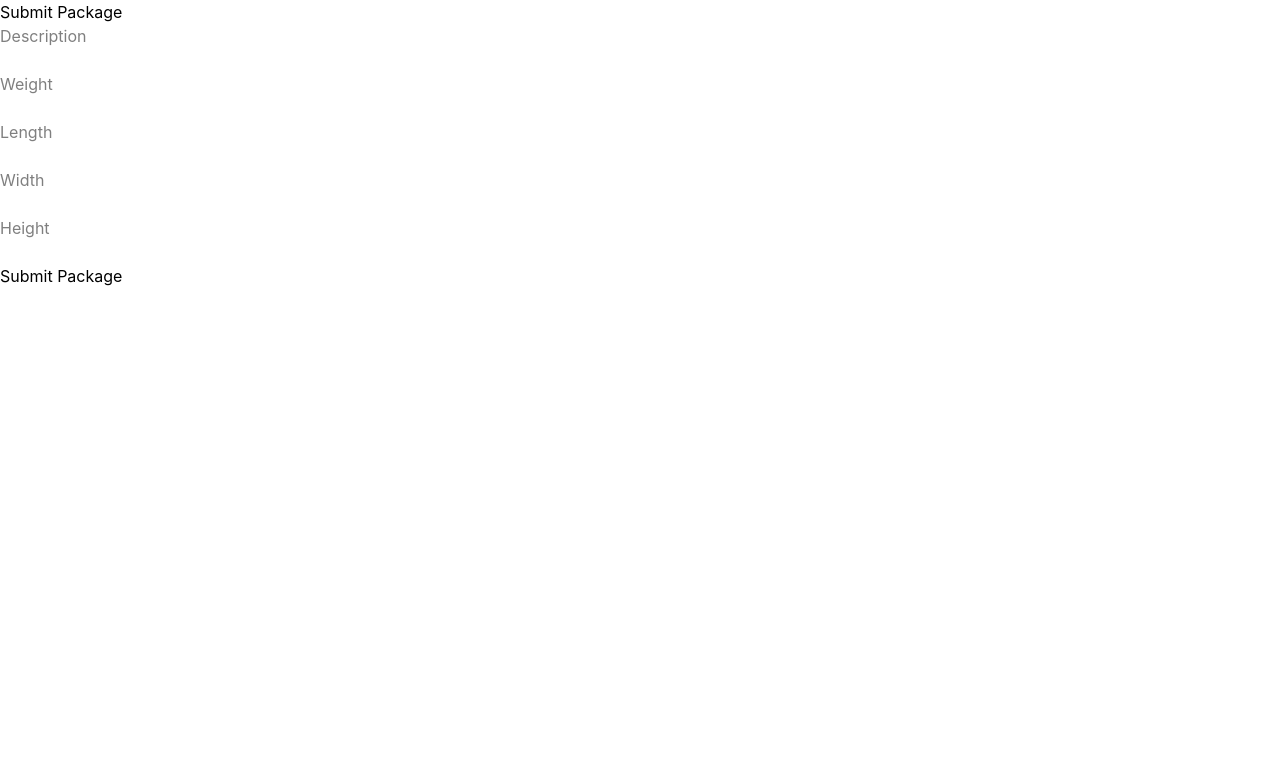
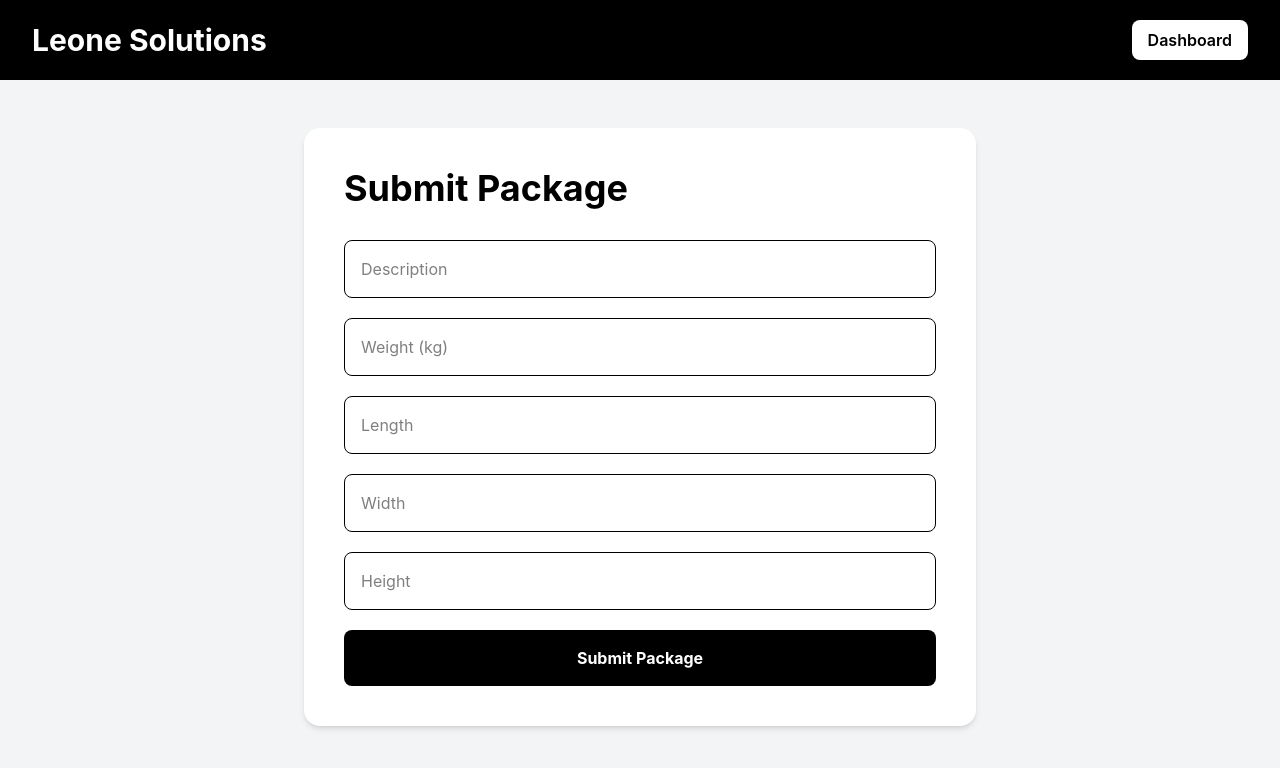
Before and after one commit to Amac01/alpha-mackie-api, a React (Vite) app in the folder client/: page /submit-package in a window 1280 px wide. Shown: the top 768 px of the page. Built offline with nearby package versions, Linux system fonts and the light colour scheme.

Commit message:
Updated the Dashboard and Submitpackage files

```diff
--- a/client/package.json
+++ b/client/package.json
@@ -13,11 +13,11 @@
     "axios": "^1.16.0",
     "react": "^19.2.5",
     "react-dom": "^19.2.5",
-    "react-router-dom": "^7.14.2",
-    "tailwindcss": "^4.2.4"
+    "react-router-dom": "^7.14.2"
   },
   "devDependencies": {
     "@eslint/js": "^10.0.1",
+    "@tailwindcss/vite": "^4.3.0",
     "@types/react": "^19.2.14",
     "@types/react-dom": "^19.2.3",
     "@vitejs/plugin-react": "^6.0.1",
@@ -25,6 +25,7 @@
     "eslint-plugin-react-hooks": "^7.1.1",
     "eslint-plugin-react-refresh": "^0.5.2",
     "globals": "^17.5.0",
+    "tailwindcss": "^4.3.0",
     "vite": "^8.0.10"
   }
 }
--- a/client/src/pages/Dashboard.jsx
+++ b/client/src/pages/Dashboard.jsx
@@ -1,47 +1,109 @@
 import { useEffect, useState } from "react";
+import { Link } from "react-router-dom";
 import API from "../services/api";
-import { Link } from "react-router-dom";
 
 export default function Dashboard() {
+
   const [packages, setPackages] = useState([]);
 
   useEffect(() => {
+
     const fetchPackages = async () => {
       try {
+
         const res = await API.get("/packages/my");
+
         setPackages(res.data);
+
       } catch (err) {
+
         console.error(err);
-        alert("Failed to load packages");
+
       }
     };
 
     fetchPackages();
+
   }, []);
 
   return (
-    <div>
-      <h2>My Packages</h2>
-      <Link to="/submit-package">
-      Submit New Package
-      </Link>
+    <div className="min-h-screen bg-gray-100">
 
-<br /><br />
+      {/* NAVBAR */}
+      <nav className="bg-black text-white px-8 py-5 flex justify-between items-center">
 
-      {packages.length === 0 ? (
-        <p>No packages yet</p>
-      ) : (
-        packages.map((pkg) => (
-          <div key={pkg._id} style={{ border: "1px solid #ccc", margin: "10px", padding: "10px" }}>
-            <h3>{pkg.description}</h3>
-            <p>Tracking ID: {pkg.trackingId}</p>
-            <p>Status: {pkg.status}</p>
-            <p>Weight: {pkg.weight}kg</p>
+        <h1 className="text-3xl font-bold">
+          Leone Solutions
+        </h1>
 
-            {pkg.price && <p>Price: £{pkg.price}</p>}
-          </div>
-        ))
-      )}
+        <Link
+          to="/submit-package"
+          className="bg-white text-black px-4 py-2 rounded-lg font-semibold hover:bg-gray-200"
+        >
+          Submit Package
+        </Link>
+
+      </nav>
+
+      {/* PAGE CONTENT */}
+      <div className="max-w-6xl mx-auto p-8">
+
+        <h2 className="text-4xl font-bold mb-8">
+          My Packages
+        </h2>
+
+        <div className="grid gap-6 md:grid-cols-2">
+
+          {packages.map((pkg) => (
+
+            <div
+              key={pkg._id}
+              className="bg-white rounded-2xl shadow-md p-6 border border-gray-200"
+            >
+
+              <h3 className="text-2xl font-bold mb-4">
+                {pkg.description}
+              </h3>
+
+              <p className="text-gray-600 mb-2">
+                Tracking ID:
+                <span className="font-semibold ml-2">
+                  {pkg.trackingId}
+                </span>
+              </p>
+
+              <p className="mb-2">
+                Status:
+                <span
+                  className={`ml-2 px-3 py-1 rounded-full text-sm font-semibold
+                  ${
+                    pkg.status === "approved"
+                      ? "bg-green-100 text-green-700"
+                      : "bg-yellow-100 text-yellow-700"
+                  }`}
+                >
+                  {pkg.status}
+                </span>
+              </p>
+
+              <p className="text-gray-700 mb-2">
+                Weight: {pkg.weight}kg
+              </p>
+
+              {pkg.price && (
+                <p className="text-xl font-bold text-black mt-4">
+                  £{pkg.price}
+                </p>
+              )}
+
+            </div>
+
+          ))}
+
+        </div>
+
+      </div>
+
     </div>
   );
 }
--- a/client/src/pages/SubmitPackage.jsx
+++ b/client/src/pages/SubmitPackage.jsx
@@ -1,8 +1,9 @@
 import { useState } from "react";
-import { useNavigate } from "react-router-dom";
+import { useNavigate, Link } from "react-router-dom";
 import API from "../services/api";
 
 export default function SubmitPackage() {
+
   const navigate = useNavigate();
 
   const [form, setForm] = useState({
@@ -21,67 +22,97 @@ export default function SubmitPackage() {
   };
 
   const handleSubmit = async () => {
+
     try {
 
       await API.post("/packages", form);
 
-      alert("Package submitted");
+      alert("Package submitted successfully");
 
       navigate("/dashboard");
 
     } catch (err) {
+
       console.error(err);
+
       alert("Failed to submit package");
     }
   };
 
   return (
-    <div>
-      <h2>Submit Package</h2>
+    <div className="min-h-screen bg-gray-100">
+
+      {/* NAVBAR */}
+      <nav className="bg-black text-white px-8 py-5 flex justify-between items-center">
+
+        <h1 className="text-3xl font-bold">
+          Leone Solutions
+        </h1>
+
+        <Link
+          to="/dashboard"
+          className="bg-white text-black px-4 py-2 rounded-lg font-semibold hover:bg-gray-200"
+        >
+          Dashboard
+        </Link>
+
+      </nav>
+
+      {/* FORM */}
+      <div className="max-w-2xl mx-auto mt-12 bg-white p-10 rounded-2xl shadow-md">
+
+        <h2 className="text-4xl font-bold mb-8">
+          Submit Package
+        </h2>
+
+        <div className="space-y-5">
 
           <input
             name="description"
             placeholder="Description"
             onChange={handleChange}
+            className="w-full p-4 border rounded-lg"
           />
-
-      <br /><br />
 
           <input
             name="weight"
-        placeholder="Weight"
+            placeholder="Weight (kg)"
             onChange={handleChange}
+            className="w-full p-4 border rounded-lg"
           />
-
-      <br /><br />
 
           <input
             name="length"
             placeholder="Length"
             onChange={handleChange}
+            className="w-full p-4 border rounded-lg"
           />
-
-      <br /><br />
 
           <input
             name="width"
             placeholder="Width"
             onChange={handleChange}
+            className="w-full p-4 border rounded-lg"
           />
-
-      <br /><br />
 
           <input
             name="height"
             placeholder="Height"
             onChange={handleChange}
+            className="w-full p-4 border rounded-lg"
           />
 
-      <br /><br />
-
-      <button onClick={handleSubmit}>
+          <button
+            onClick={handleSubmit}
+            className="w-full bg-black text-white py-4 rounded-lg font-bold hover:bg-gray-800"
+          >
             Submit Package
           </button>
+
+        </div>
+
+      </div>
+
     </div>
   );
 }
```
Also changed, not shown: client/src/App.jsx (+9 -1 lines), 1 other file (tests, documents, lock files or other folders). Lines whose indentation alone changed are shown as unchanged.
